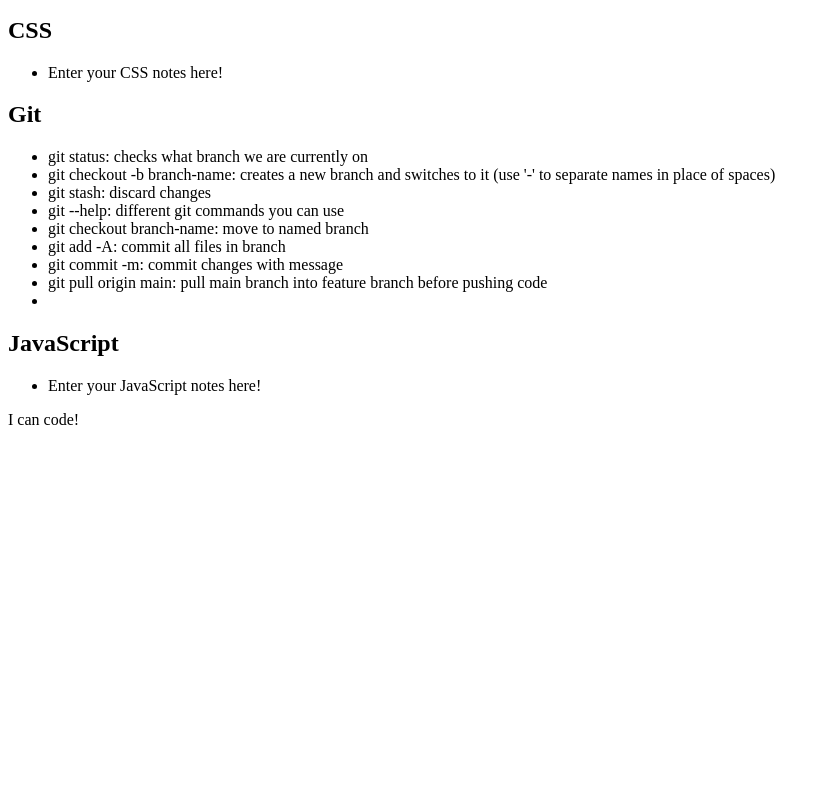
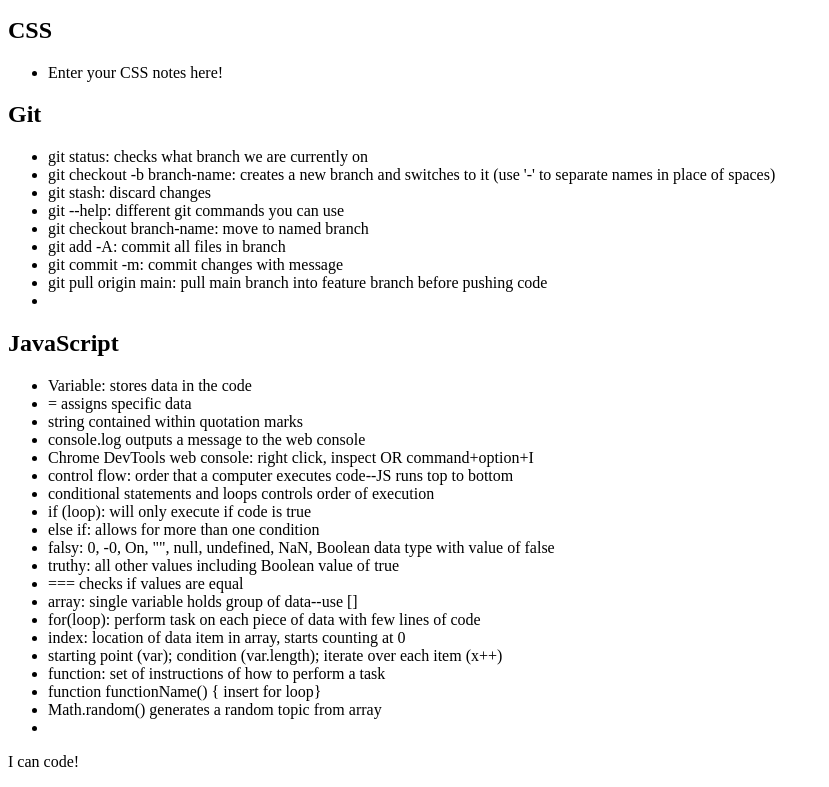
Before and after one commit to jessicashong/prework-study-guide, a plain HTML site: page index.html in a window 1280 px wide. Shown: the part 1038-1825 px from the top of the page, without its empty margins (0-829 px from the left). Before the commit the page ends 1483 px from the top, so only its background shows below. Drawn offline with Linux system fonts and the light colour scheme.

Commit message:
added notes to html

```diff
--- a/index.html
+++ b/index.html
@@ -53,7 +53,26 @@
       <section class="card" id="javascript-section">
         <h2>JavaScript</h2>
         <ul>
-          <li>Enter your JavaScript notes here!</li>
+          <li>Variable: stores data in the code</li>
+          <li>= assigns specific data</li>
+          <li>string contained within quotation marks</li>
+          <li>console.log outputs a message to the web console</li>
+          <li>Chrome DevTools web console: right click, inspect OR command+option+I</li>
+          <li>control flow: order that a computer executes code--JS runs top to bottom</li>
+          <li>conditional statements and loops controls order of execution</li>
+          <li>if (loop): will only execute if code is true</li>
+          <li>else if: allows for more than one condition</li>
+          <li>falsy: 0, -0, On, "", null, undefined, NaN, Boolean data type with value of false</li>
+          <li>truthy: all other values including Boolean value of true</li>
+          <li>=== checks if values are equal</li>
+          <li>array: single variable holds group of data--use []</li>
+          <li>for(loop): perform task on each piece of data with few lines of code</li>
+          <li>index: location of data item in array, starts counting at 0</li>
+          <li>starting point (var); condition (var.length); iterate over each item (x++)</li>
+          <li>function: set of instructions of how to perform a task</li>
+          <li>function functionName() { insert for loop}</li>
+          <li>Math.random() generates a random topic from array</li>
+          <li></li>
         </ul>
 
       </section>
```
